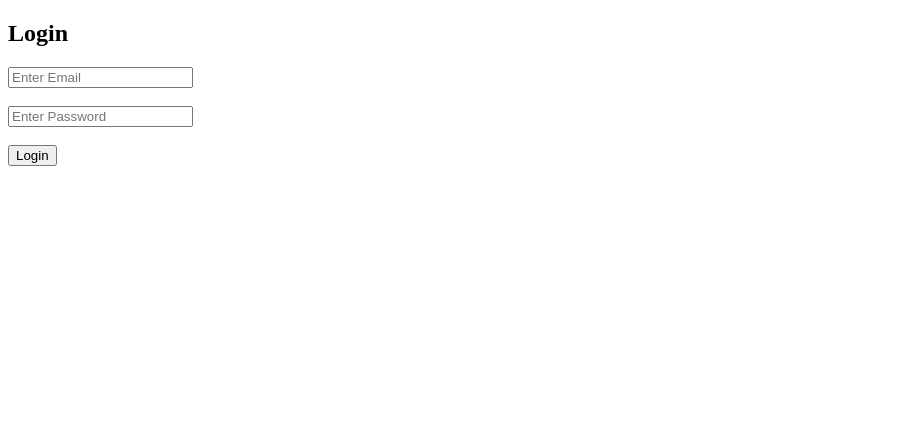
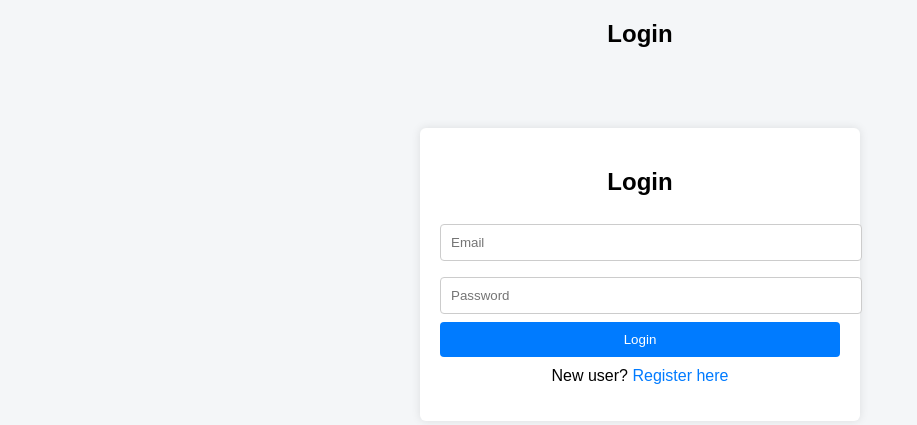
Before and after one commit to Dhruv-2203/online-notes-sharing, a PHP site: page /login.php in a window 1280 px wide. Shown: the top 425 px of the page, without its empty margins (0-917 px from the left). Run offline with PHP 8.4, Linux system fonts and the light colour scheme.

Commit message:
Frontend styling for login, register, dashboard, upload pages

```diff
--- a/css/style.css
+++ b/css/style.css
@@ -1,5 +1,87 @@
 body {
-  font-family: Arial, sans-serif;
-  background-color: #f4f4f4;
-  text-align: center;
+    font-family: Arial, sans-serif;
+    background-color: #f4f6f8;
+    margin: 0;
+    padding: 0;
 }
+
+.container {
+    width: 400px;
+    margin: 80px auto;
+    background: #fff;
+    padding: 20px;
+    border-radius: 6px;
+    box-shadow: 0 0 10px rgba(0,0,0,0.1);
+}
+
+h2 {
+    text-align: center;
+    margin-bottom: 20px;
+}
+
+input[type="text"],
+input[type="email"],
+input[type="password"],
+input[type="file"] {
+    width: 100%;
+    padding: 10px;
+    margin: 8px 0;
+    border: 1px solid #ccc;
+    border-radius: 4px;
+}
+
+button {
+    width: 100%;
+    padding: 10px;
+    background-color: #007bff;
+    border: none;
+    color: white;
+    border-radius: 4px;
+    cursor: pointer;
+}
+
+button:hover {
+    background-color: #0056b3;
+}
+
+a {
+    text-decoration: none;
+    color: #007bff;
+}
+
+a:hover {
+    text-decoration: underline;
+}
+
+.table-container {
+    width: 90%;
+    margin: 30px auto;
+}
+
+table {
+    width: 100%;
+    border-collapse: collapse;
+    background: #fff;
+}
+
+table th, table td {
+    padding: 10px;
+    border: 1px solid #ddd;
+    text-align: center;
+}
+
+table th {
+    background-color: #007bff;
+    color: white;
+}
+
+.nav {
+    background-color: #007bff;
+    padding: 10px;
+    color: white;
+}
+
+.nav a {
+    color: white;
+    margin-right: 15px;
+}
--- a/login.php
+++ b/login.php
@@ -33,16 +33,25 @@ exit();
 <html>
 <head>
     <title>Login</title>
+    <link rel="stylesheet" href="css/style.css">
 </head>
 <body>
 
 <h2>Login</h2>
 
-<form method="POST">
-    <input type="email" name="email" placeholder="Enter Email" required><br><br>
-    <input type="password" name="password" placeholder="Enter Password" required><br><br>
-    <button type="submit" name="login">Login</button>
-</form>
+<div class="container">
+    <h2>Login</h2>
+
+    <form method="POST">
+        <input type="email" name="email" placeholder="Email" required>
+        <input type="password" name="password" placeholder="Password" required>
+        <button type="submit" name="login">Login</button>
+    </form>
+
+    <p style="text-align:center; margin-top:10px;">
+        New user? <a href="register.php">Register here</a>
+    </p>
+</div>
 
 </body>
 </html>
```
Also changed, not shown: dashboard.php (+13 -6 lines), register.php (+15 -6 lines), upload_notes.php (+19 -5 lines), 1 other file.
